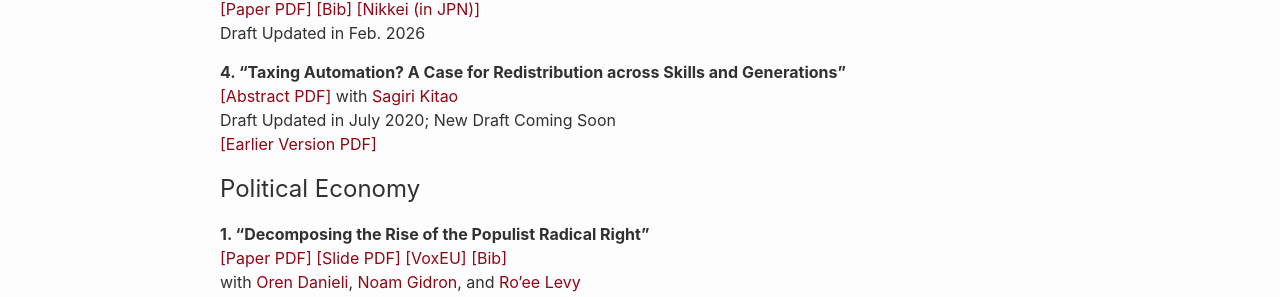
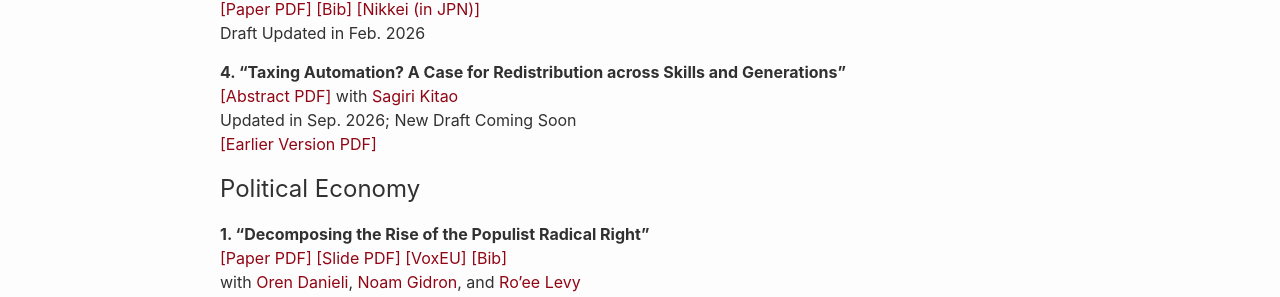
Before and after one commit to shinnkikuchi/shinnkikuchi.github.io, a Jekyll site: the page built from index.md, in a window 1280 px wide. Shown: the part 804-1101 px from the top of the page. Built offline with Jekyll 4.4.1, drawn with Linux system fonts in a browser that asks for light colours.

Commit message:
Update index.md

```diff
--- a/index.md
+++ b/index.md
@@ -50,7 +50,7 @@ Draft Updated in Feb. 2026
 <a href="/files/research/KK-ROBOT.pdf" target="_blank">[Abstract PDF]</a>
 with <a href="https://sites.google.com/site/sagirikitao/home" target="_blank">Sagiri Kitao</a>
 <br>
-Draft Updated in July 2020; New Draft Coming Soon
+Updated in Sep. 2026; New Draft Coming Soon
 <br>
 <a href="/files/research/KK-ROBOT-old.pdf" target="_blank">[Earlier Version PDF]</a>
 <br>
```
